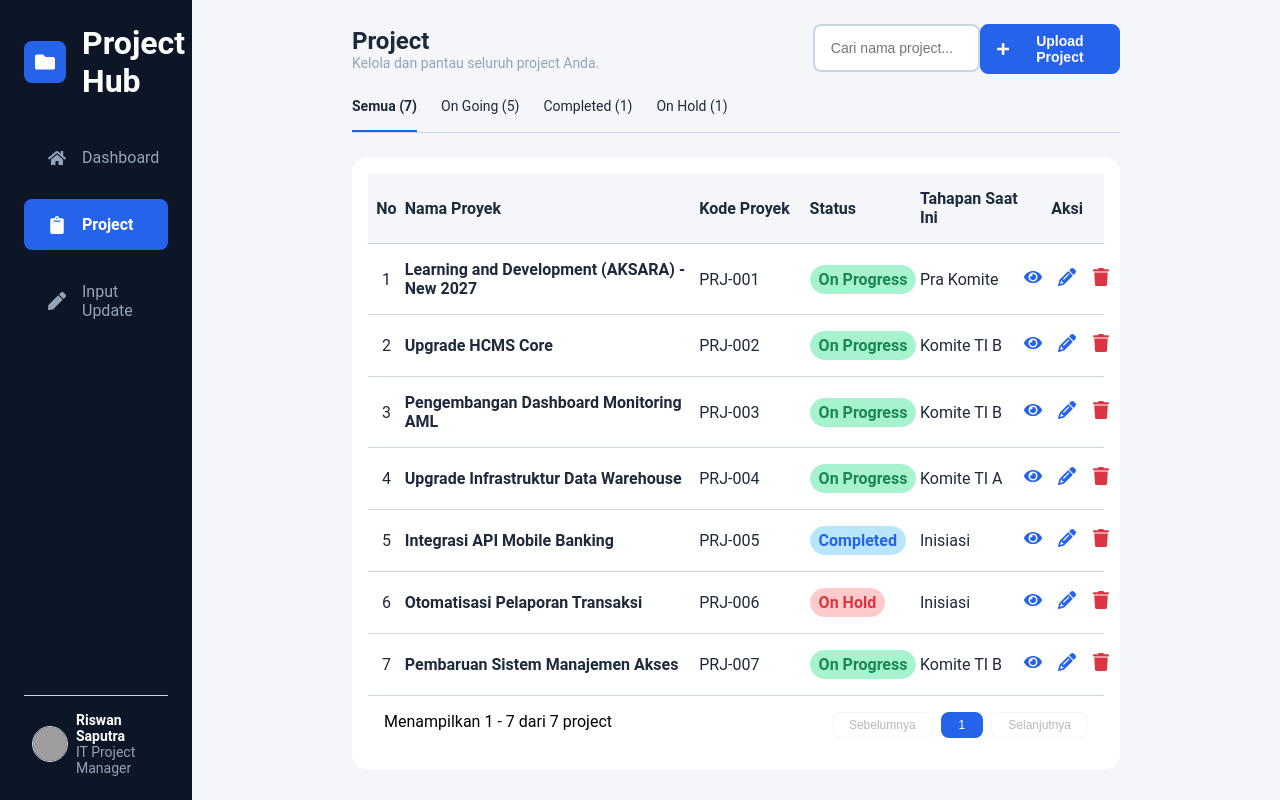
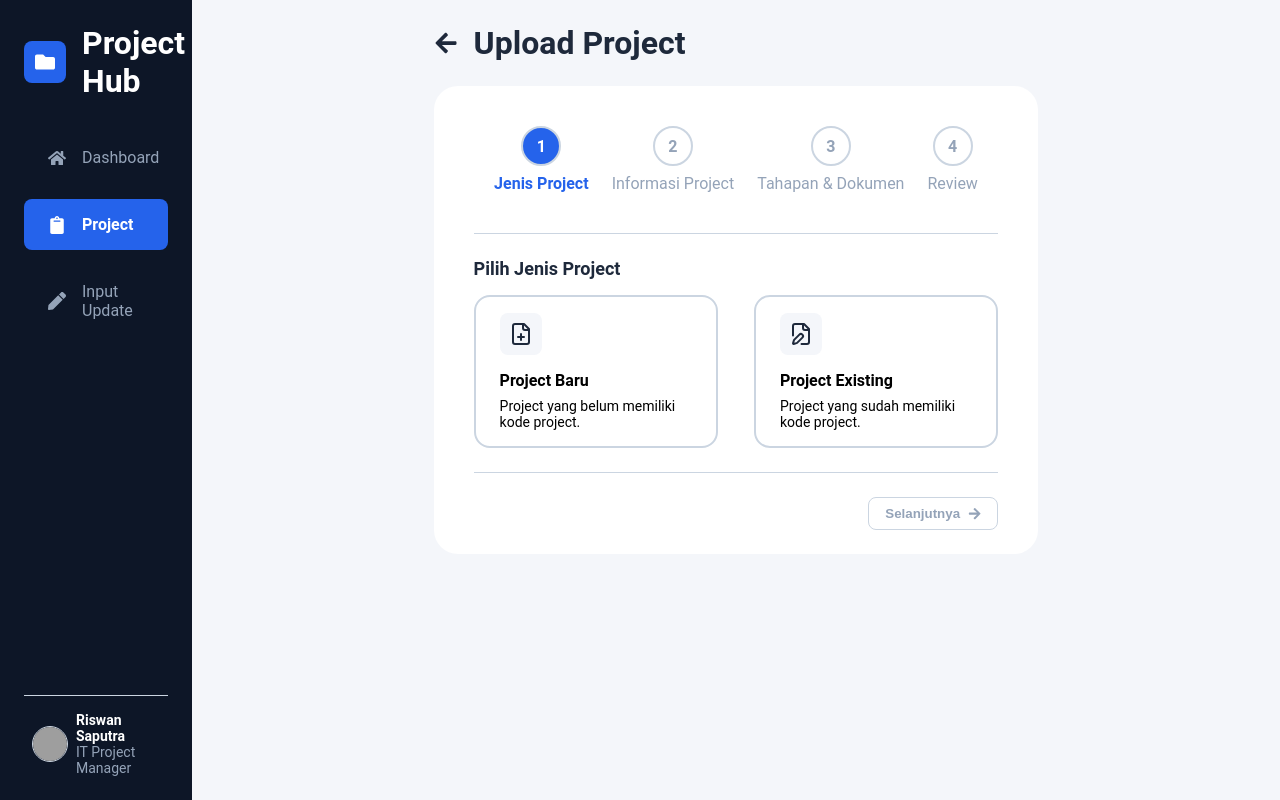
Before and after one commit to tjokabelputra/Project-Hub, a React (Vite) app: page /projects in a window 1280 px wide. Both pictures are taken after a click on the button "Upload Project". Built offline with nearby package versions, Linux system fonts and the light colour scheme; grey boxes are pictures that could not be loaded.

Commit message:
added project type input

```diff
--- /dev/null
+++ b/src/components/ProjectPage/PageIndicatorComponent.jsx
@@ -0,0 +1,40 @@
+import React from 'react';
+
+function PageIndicatorComponent({ currentPage }) {
+  const pages = [
+    { number: 1, name: 'Jenis Project', minPage: 1 },
+    { number: 2, name: 'Informasi Project', minPage: 2 },
+    { number: 3, name: 'Tahapan & Dokumen', minPage: 4 },
+    { number: 4, name: 'Review', minPage: 5 },
+  ];
+
+  return (
+    <div className="page-indicator">
+      <ul>
+        {pages.map((page) => {
+          const isActive = currentPage >= page.minPage;
+          return (
+            <li key={page.number} className="page-indicator__list">
+              <p
+                className={`page-indicator__page-number ${
+                  isActive ? 'page-indicator__page-number--active' : ''
+                }`}
+              >
+                {page.number}
+              </p>
+              <p
+                className={`page-indicator__page-name ${
+                  isActive ? 'page-indicator__page-name--active' : ''
+                }`}
+              >
+                {page.name}
+              </p>
+            </li>
+          );
+        })}
+      </ul>
+    </div>
+  );
+}
+
+export default PageIndicatorComponent;
--- a/src/components/ProjectPage/ProjectListComponent.jsx
+++ b/src/components/ProjectPage/sub/ProjectListComponent.jsx
@@ -1,9 +1,9 @@
 import React, { useState } from 'react';
-import useInput from '../../hooks/useInput.js';
+import useInput from '../../../hooks/useInput.js';
 import { FaPlus } from 'react-icons/fa';
-import ProjectListTable from './ProjectListTable.jsx';
+import ProjectListTable from '../ProjectListTable.jsx';
 
-function ProjectListComponent({ projects, onDeleteProject }) {
+function ProjectListComponent({ projects, nextPage, onDeleteProject }) {
   const [filterIndex, setFilterIndex] = useState(0);
   const [keyword, onKeywordChange] = useInput('');
 
@@ -30,7 +30,7 @@
         </div>
         <div className="project-list__header-action">
           <input value={keyword} onChange={onKeywordChange} placeholder="Cari nama project..."/>
-          <button><FaPlus/> Upload Project</button>
+          <button onClick={nextPage}><FaPlus/> Upload Project</button>
         </div>
       </div>
       <ul className="project-list__filter">
--- /dev/null
+++ b/src/components/ProjectPage/sub/ProjectTypeComponent.jsx
@@ -0,0 +1,63 @@
+import React from 'react';
+import { FaArrowLeft, FaArrowRight } from 'react-icons/fa';
+import PageIndicatorComponent from '../PageIndicatorComponent.jsx';
+import { LuFilePen, LuFilePlus } from 'react-icons/lu';
+
+function ProjectTypeComponent({ pageIndex, type, onTypeChange, onBackPressed, nextPage }) {
+  return (
+    <div className="project-input-layout__first">
+      <div className="project-input__header">
+        <div
+          className="project-input__back"
+          onClick={onBackPressed}>
+          <FaArrowLeft />
+        </div>
+        <h1>Upload Project</h1>
+      </div>
+      <div className="project-type__main">
+        <PageIndicatorComponent currentPage={pageIndex}/>
+        <div className="project-type__options-layout">
+          <div className="project-type__options">
+            <p className="project-type__options-title">Pilih Jenis Project</p>
+            <div className="project-type__options-choice">
+              <div
+                className= {
+                  `project-type__new ${ type === 'New' ? 'project-type__selected' : ''}`
+                }
+                onClick={() => onTypeChange('New')}>
+                <div className="project-type__new-icon">
+                  <LuFilePlus />
+                </div>
+                <div className="project-type__new-info">
+                  <p>Project Baru</p>
+                  <p>Project yang belum memiliki kode project.</p>
+                </div>
+              </div>
+              <div
+                className= {
+                  `project-type__existing ${ type === 'Existing' ? 'project-type__selected' : ''}`
+                }
+                onClick={() => onTypeChange('Existing')}>
+                <div className="project-type__existing-icon">
+                  <LuFilePen />
+                </div>
+                <div className="project-type__existing-info">
+                  <p>Project Existing</p>
+                  <p>Project yang sudah memiliki kode project.</p>
+                </div>
+              </div>
+            </div>
+          </div>
+        </div>
+        <div className="project-type__actions">
+          <button
+            type="button"
+            className={ `project-type__button-next ${ type !== '' ? 'project-type__button-enabled' : ''}`}
+            onClick={nextPage}>Selanjutnya <FaArrowRight/></button>
+        </div>
+      </div>
+    </div>
+  );
+}
+
+export default ProjectTypeComponent;
--- a/src/page/ProjectPage.jsx
+++ b/src/page/ProjectPage.jsx
@@ -1,8 +1,23 @@
 import React, { useState } from 'react';
-import ProjectListComponent from '../components/ProjectPage/ProjectListComponent.jsx';
+import ProjectListComponent from '../components/ProjectPage/sub/ProjectListComponent.jsx';
+import ProjectTypeComponent from '../components/ProjectPage/sub/ProjectTypeComponent.jsx';
 
 function ProjectPage({ projects, onDeleteProject }) {
   const [pageIndex, setPageIndex] = useState(0);
+  const [type, setType] = useState('');
+
+  const onBackPressed = () => {
+    setPageIndex(0);
+    setType('');
+  };
+
+  const nextPage = () => {
+    setPageIndex(pageIndex + 1);
+  };
+
+  const prevPage = () => {
+    setPageIndex(pageIndex - 1);
+  };
 
   return (
     <section className="project-page">
@@ -10,7 +25,18 @@
           (
             <ProjectListComponent
               projects={projects}
+              nextPage={nextPage}
               onDeleteProject={onDeleteProject}/>
+          )
+      }
+      { pageIndex === 1 &&
+          (
+            <ProjectTypeComponent
+              pageIndex={pageIndex}
+              type={type}
+              onTypeChange={setType}
+              onBackPressed={onBackPressed}
+              nextPage={nextPage}/>
           )
       }
     </section>
--- a/src/style/page/projectPage.css
+++ b/src/style/page/projectPage.css
@@ -4,6 +4,8 @@
 @import '../project/projectInformation.css';
 @import '../project/projectStagesTable.css';
 @import '../project/projectDocumentList.css';
+@import '../project/projectTypeInput.css';
+@import '../project/pageIndicator.css';
 
 .project-page {
     display: flex;
--- /dev/null
+++ b/src/style/project/pageIndicator.css
@@ -0,0 +1,42 @@
+.page-indicator {
+    width: 80%;
+    margin-inline: auto;
+    padding-block: 40px;
+}
+
+.page-indicator ul {
+    width: 100%;
+    display: flex;
+    justify-content: space-between;
+    list-style-type: none;
+}
+
+.page-indicator__list {
+    display: flex;
+    flex-direction: column;
+    align-items: center;
+    gap: 8px;
+    color: var(--text-tertiary);
+    font-size: 16px;
+}
+
+.page-indicator__page-number {
+    display: flex;
+    justify-content: center;
+    align-items: center;
+    width: 40px;
+    height: 40px;
+    border: 2px solid var(--border);
+    border-radius: 99px;
+    font-weight: bold;
+}
+
+.page-indicator__page-number--active {
+    background: var(--primary);
+    color: var(--text-secondary);
+}
+
+.page-indicator__page-name--active {
+    color: var(--primary);
+    font-weight: bold;
+}
--- /dev/null
+++ b/src/style/project/projectTypeInput.css
@@ -0,0 +1,128 @@
+.project-input-layout__first {
+    width: 60%;
+    display: flex;
+    flex-direction: column;
+    gap: 24px;
+    padding: 24px;
+}
+
+.project-input__header {
+    display: flex;
+    gap: 16px;
+    align-items: center;
+    color: var(--text-primary);
+}
+
+.project-input__back {
+    display: flex;
+    justify-content: center;
+    font-size: 24px;
+}
+
+.project-input__header h1 {
+    font-size: 32px;
+    font-weight: bold;
+}
+
+.project-type__main {
+    background: var(--surface-secondary);
+    border-radius: 24px;
+}
+
+.project-type__options-layout {
+    padding-inline: 40px;
+}
+
+.project-type__options {
+    display: flex;
+    flex-direction: column;
+    gap: 16px;
+    padding-block: 24px;
+    border-top: 1px solid var(--border);
+    border-bottom: 1px solid var(--border);
+}
+
+.project-type__options-title {
+    color: var(--text-primary);
+    font-size: 18px;
+    font-weight: bold;
+}
+
+.project-type__options-choice {
+    display: flex;
+    gap: 36px;
+}
+
+.project-type__new , .project-type__existing {
+    width: 100%;
+    display: flex;
+    flex-direction: column;
+    gap: 16px;
+    padding-block: 16px;
+    padding-inline: 24px;
+    border: 2px solid var(--border);
+    border-radius: 16px;
+}
+
+.project-type__new-icon, .project-type__existing-icon {
+    width: 42px;
+    height: 42px;
+    display: flex;
+    justify-content: center;
+    align-items: center;
+    background: var(--background);
+    border-radius: 8px;
+    font-size: 24px;
+    color: var(--text-primary);
+}
+
+.project-type__new-info, .project-type__existing-info {
+    display: flex;
+    flex-direction: column;
+    gap: 8px;
+}
+
+.project-type__new-info p:first-child, .project-type__existing-info p:first-child {
+    font-size: 16px;
+    font-weight: bold;
+}
+
+.project-type__new-info p:last-child, .project-type__existing-info p:last-child {
+    font-size: 14px;
+}
+
+.project-type__selected {
+    border: 2px solid var(--primary)
+}
+
+.project-type__selected div:first-child {
+    color: var(--primary);
+    background: var(--primary-surface);
+}
+
+.project-type__actions {
+    display: flex;
+    justify-content: end;
+    padding-inline: 40px;
+    padding-block: 24px;
+}
+
+.project-type__button-next {
+    display: flex;
+    flex-direction: row;
+    align-items: center;
+    gap: 8px;
+    color: var(--text-tertiary);
+    font-weight: bold;
+    padding-inline: 16px;
+    padding-block: 8px;
+    background: var(--surface-secondary);
+    border: 1px solid var(--border);
+    border-radius: 8px;
+}
+
+.project-type__button-enabled {
+    background: var(--primary);
+    border: 1px solid var(--primary);
+    color: var(--text-secondary);
+}
```
